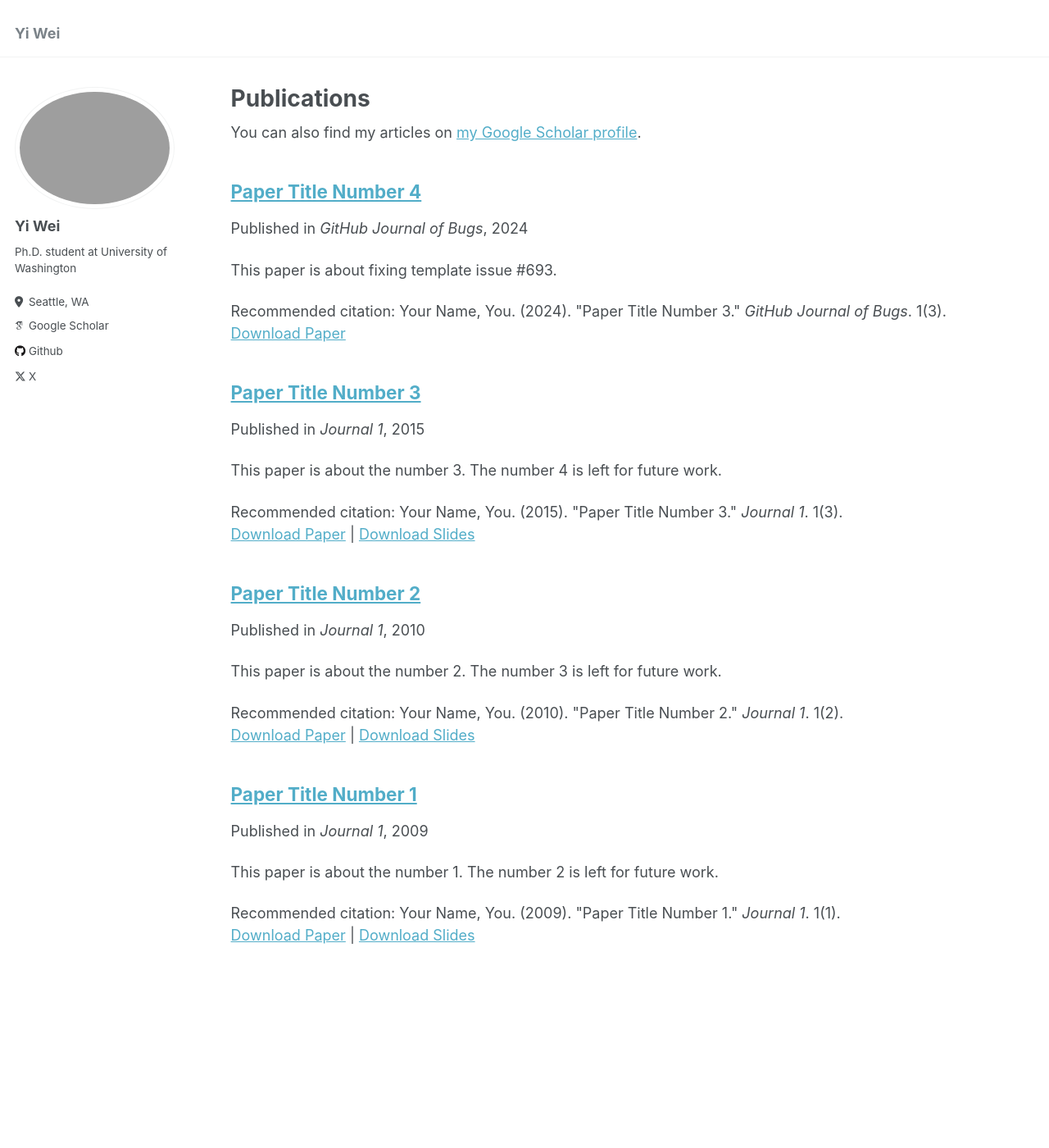
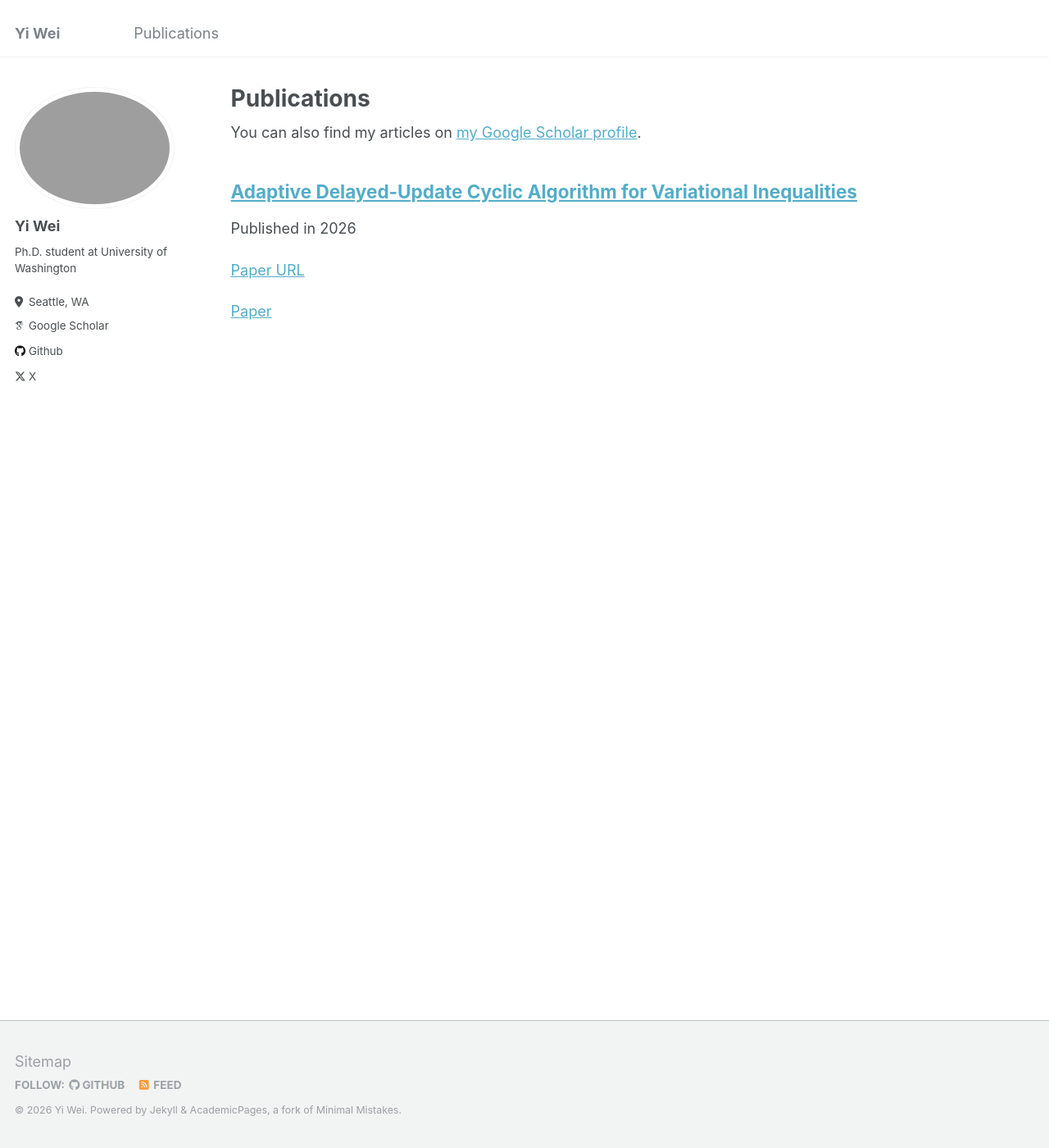
Before and after one commit to Yee-Millennium/Yee-Millennium.github.io, a Jekyll site: the page built from _pages/publications.md, in a window 1280 px wide and 1400 px high. Shown: the whole window at 82% size. Built offline with Jekyll 4.4.1, drawn with Linux system fonts in a browser that asks for light colours; some web fonts are replaced.

Commit message:
Update publication.

```diff
--- a/_data/navigation.yml
+++ b/_data/navigation.yml
@@ -1,7 +1,7 @@
 # main links links
 main:
-  # - title: "Publications"
-  #   url: /publications/
+  - title: "Publications"
+    url: /publications/
 
   # - title: "Talks"
   #   url: /talks/
--- a/_includes/archive-single.html
+++ b/_includes/archive-single.html
@@ -41,7 +41,13 @@
         {% if post.collection == 'teaching' %}
           <p> {{ post.type }}, <i>{{ post.venue }}</i>, {{ post.date | default: "1900-01-01" | date: "%Y" }} </p>
         {% elsif post.collection == 'publications' %}
-          <p>Published in <i>{{ post.venue }}</i>, {{ post.date | default: "1900-01-01" | date: "%Y" }} </p>
+          {% if post.venue and post.date %}
+            <p>Published in <i>{{ post.venue }}</i>, {{ post.date | date: "%Y" }} </p>
+          {% elsif post.venue %}
+            <p>Published in <i>{{ post.venue }}</i></p>
+          {% elsif post.date %}
+            <p>Published in {{ post.date | date: "%Y" }}</p>
+          {% endif %}
         {% elsif post.date %}
          <p class="page__date"><strong><i class="fa fa-fw fa-calendar" aria-hidden="true"></i> {{ site.data.ui-text[site.locale].date_label | default: "Published:" }}</strong> <time datetime="{{ post.date | default: "1900-01-01" | date_to_xmlschema }}">{{ post.date | default: "1900-01-01" | date: "%B %d, %Y" }}</time></p>
         {% endif %}
@@ -61,7 +67,7 @@
     {% elsif post.citation %}
       <p>Recommended citation: {{ post.citation }}</p>
     {% elsif post.paperurl %}
-      <p><a href=" {{ post.paperurl }} ">Download Paper</a></p>
+      <p><a href="{{ post.paperurl }}">Paper</a></p>
     {% elsif post.slidesurl %}
       <p>Download <a href="{{ post.slidesurl }}">Download Slides</a></p></p>
     {% endif %}
--- a/_publications/2009-10-01-paper-title-number-1.md
+++ /dev/null
@@ -1,13 +0,0 @@
----
-title: "Paper Title Number 1"
-collection: publications
-permalink: /publication/2009-10-01-paper-title-number-1
-excerpt: 'This paper is about the number 1. The number 2 is left for future work.'
-date: 2009-10-01
-venue: 'Journal 1'
-slidesurl: 'http://academicpages.github.io/files/slides1.pdf'
-paperurl: 'http://academicpages.github.io/files/paper1.pdf'
-citation: 'Your Name, You. (2009). &quot;Paper Title Number 1.&quot; <i>Journal 1</i>. 1(1).'
----
-
-The contents above will be part of a list of publications, if the user clicks the link for the publication than the contents of section will be rendered as a full page, allowing you to provide more information about the paper for the reader. When publications are displayed as a single page, the contents of the above "citation" field will automatically be included below this section in a smaller font.
--- a/_publications/2010-10-01-paper-title-number-2.md
+++ /dev/null
@@ -1,13 +0,0 @@
----
-title: "Paper Title Number 2"
-collection: publications
-permalink: /publication/2010-10-01-paper-title-number-2
-excerpt: 'This paper is about the number 2. The number 3 is left for future work.'
-date: 2010-10-01
-venue: 'Journal 1'
-slidesurl: 'http://academicpages.github.io/files/slides2.pdf'
-paperurl: 'http://academicpages.github.io/files/paper2.pdf'
-citation: 'Your Name, You. (2010). &quot;Paper Title Number 2.&quot; <i>Journal 1</i>. 1(2).'
----
-
-The contents above will be part of a list of publications, if the user clicks the link for the publication than the contents of section will be rendered as a full page, allowing you to provide more information about the paper for the reader. When publications are displayed as a single page, the contents of the above "citation" field will automatically be included below this section in a smaller font.
--- a/_publications/2015-10-01-paper-title-number-3.md
+++ /dev/null
@@ -1,13 +0,0 @@
----
-title: "Paper Title Number 3"
-collection: publications
-permalink: /publication/2015-10-01-paper-title-number-3
-excerpt: 'This paper is about the number 3. The number 4 is left for future work.'
-date: 2015-10-01
-venue: 'Journal 1'
-slidesurl: 'http://academicpages.github.io/files/slides3.pdf'
-paperurl: 'http://academicpages.github.io/files/paper3.pdf'
-citation: 'Your Name, You. (2015). &quot;Paper Title Number 3.&quot; <i>Journal 1</i>. 1(3).'
----
-
-The contents above will be part of a list of publications, if the user clicks the link for the publication than the contents of section will be rendered as a full page, allowing you to provide more information about the paper for the reader. When publications are displayed as a single page, the contents of the above "citation" field will automatically be included below this section in a smaller font.
--- a/_publications/2024-02-17-paper-title-number-4.md
+++ /dev/null
@@ -1,12 +0,0 @@
----
-title: "Paper Title Number 4"
-collection: publications
-permalink: /publication/2024-02-17-paper-title-number-4
-excerpt: 'This paper is about fixing template issue #693.'
-date: 2024-02-17
-venue: 'GitHub Journal of Bugs'
-paperurl: 'http://academicpages.github.io/files/paper3.pdf'
-citation: 'Your Name, You. (2024). &quot;Paper Title Number 3.&quot; <i>GitHub Journal of Bugs</i>. 1(3).'
----
-
-The contents above will be part of a list of publications, if the user clicks the link for the publication than the contents of section will be rendered as a full page, allowing you to provide more information about the paper for the reader. When publications are displayed as a single page, the contents of the above "citation" field will automatically be included below this section in a smaller font.
--- /dev/null
+++ b/_publications/aduca-variational-inequalities.md
@@ -0,0 +1,16 @@
+---
+# title: "Paper Title Number 4"
+# collection: publications
+# permalink: /publication/2024-02-17-paper-title-number-4
+# excerpt: 'This paper is about fixing template issue #693.'
+# date: 2024-02-17
+# venue: 'GitHub Journal of Bugs'
+# paperurl: 'http://academicpages.github.io/files/paper3.pdf'
+# citation: 'Your Name, You. (2024). &quot;Paper Title Number 3.&quot; <i>GitHub Journal of Bugs</i>. 1(3).'
+title: "Adaptive Delayed-Update Cyclic Algorithm for Variational Inequalities"
+collection: publications
+permalink: /publication/aduca-variational-inequalities
+paperurl: "https://arxiv.org/pdf/2603.29128"
+---
+
+[Paper URL](https://arxiv.org/pdf/2603.29128)
```
